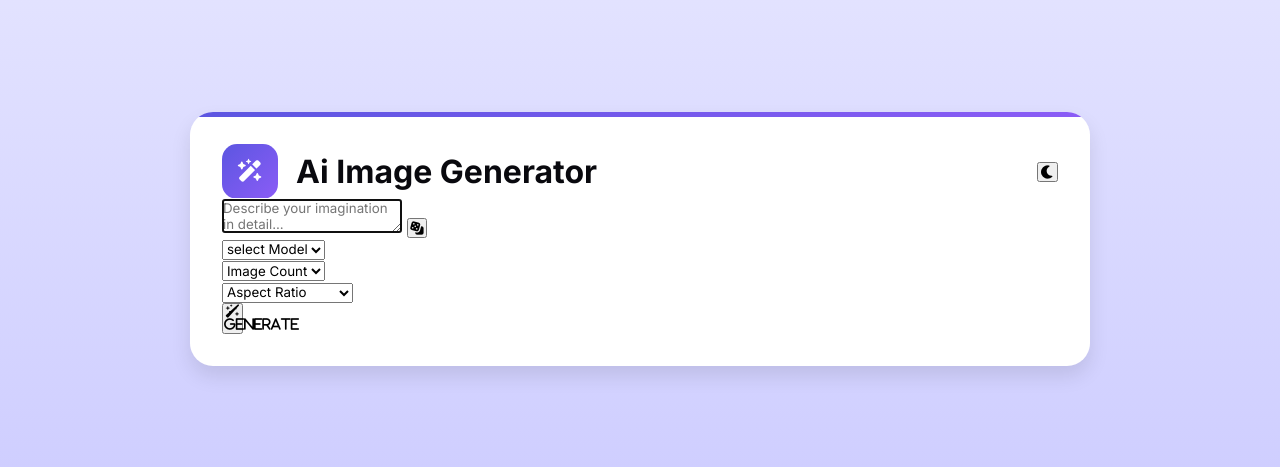
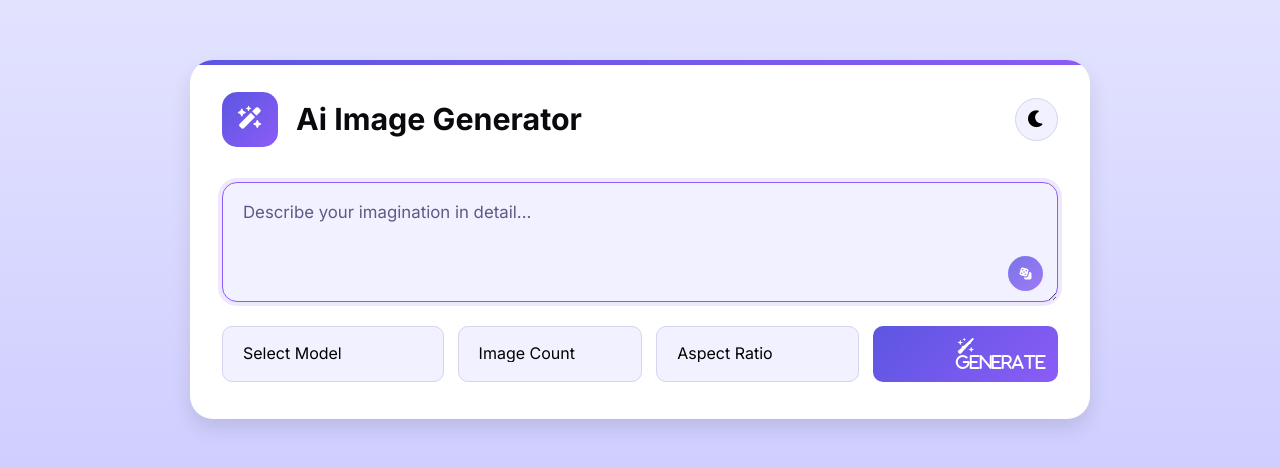
Before and after one commit to Sushan8-1/AI-IMG-generator, a plain HTML site: page index.html in a window 1280 px wide. Shown: the part 161-628 px from the top of the page. Drawn offline with Linux system fonts and the light colour scheme.

Commit message:
CSS almostt done

```diff
--- a/index.html
+++ b/index.html
@@ -27,8 +27,8 @@
 
         <div class="main-content">
             <form action="#" class="prompt-form">
-                <div class="prompt-conatainer">
-                    <textarea class="prompt-inputt" placeholder="Describe your imagination in detail..." required
+                <div class="prompt-container">
+                    <textarea class="prompt-input" placeholder="Describe your imagination in detail..." required
                         autofocus></textarea>
                         <button type="button" class="prompt-btn">
                 <i class="fa-solid fa-dice"></i>
@@ -38,7 +38,7 @@
                 <div class="prompt-actions">
                     <div class="select-wrapper">
                         <select class="custom-select" required>
-                            <option value="">select Model</option>
+                            <option value="">Select Model</option>
                             <option value="Gemini">Gemini</option>
                             <option value="ChatGPT">ChatGPT</option>
                             <option value="Claude">Claude</option>
--- a/style.css
+++ b/style.css
@@ -74,3 +74,148 @@ body {
     justify-content: center;
     background: var(--color-gradient);
 }
+
+.header .logo-wrapper h1 {
+    font-size: 1.9rem;
+    font-weight: 700;
+}
+
+.header .theme-toggle {
+    height: 43px;
+    width: 43px;
+    border-radius: 50%;
+    font-size: 1.05rem;
+    cursor: pointer;
+    display: flex;
+    align-items: center;
+    justify-content: center;
+    background: var(--color-input);
+    border: 1px solid var(--color-border);
+    transition: all 0.3 ease;
+}
+
+.header .theme-toggle:hover{
+    color: var(--color-primary);
+    transform: translateY(-2px);
+    box-shadow: 0 4px 6px -1px rgba(0, 0, 0, 0.1);
+}
+
+.main-content {
+    margin: 35px 0 5px;
+}
+
+.main-content .prompt-container {
+    width: 100%;
+    position: relative;
+    margin-bottom: 20px;
+}
+
+.prompt-container .prompt-input {
+    width: 100%;
+    resize: vertical;
+    line-height: 1.6;
+    font-size: 1.05rem;
+    min-height: 120px;
+    padding: 16px 20px;
+    border-radius: 15px;
+    color: var(--color-text);
+    background: var(--color-input);
+    border: 1px solid var(--color-border);
+    transition: all 0.3 ease;
+}
+
+.prompt-container .prompt-input::placeholder {
+    color: var(--color-placeholder);
+}
+
+.prompt-container .prompt-input:focus {
+    outline: none;
+    border-color: var(--color-accent);
+    box-shadow: 0 0 0 4px rgba(139, 92, 246, 0.15);
+}
+
+.prompt-container .prompt-btn {
+    position: absolute;
+    right: 15px;
+    bottom: 15px;
+    height: 35px;
+    width: 35px;
+    border: none;
+    color: #fff;
+    font-size: 0.75rem;
+    border-radius: 50%;
+    opacity: 0.8;
+    cursor: pointer;
+    background: var(--color-gradient);
+    transition: all 0.3s ease;
+}
+
+.prompt-container .prompt-btn:hover {
+    opacity: 1;
+    transform: translateY(-2px);
+    box-shadow: 0 4px 6px -1px rgba(0, 0, 0, 0.1);
+}
+
+.main-content .prompt-actions {
+    display: grid;
+    gap: 14px;
+    grid-template-columns: 1.2fr 1fr 1.1fr 1fr;
+}
+
+.prompt-actions .select-wrappers{
+    position: relative;
+}
+
+.prompt-actions .select-wrappers::after{
+    content: "\f078";
+    font-family: "Font Awesome 6 Free";
+    font-weight: 900;
+    position: absolute;
+    right: 20px;
+    top: 50%;
+    font-size: 0.9rem;
+    padding-left: 7px;
+    pointer-events: none;
+    background: var(--color-input);
+    color: var(--color-placeholder);
+    transform: translateY(-50%);
+}
+
+.prompt-actions :where(.custom-select, .generate-btn) {
+    cursor: pointer;
+    padding: 12px 20px;
+    font-size: 1rem;
+    border-radius: 10px;
+    background: var(--color-input);
+    border: 1px solid var(--color-border);
+    transition: all 0.3 ease;
+}
+
+.prompt-actions .custom-select {
+    width: 100%;
+    outline: none;
+    height: 100%;
+    appearance: none;
+}
+
+.prompt-actions .custom-select:is(:focus, :hover) {
+    border-color: var(--color-accent);
+    box-shadow: 0 0 0 3px rgba(139, 92, 246, 0.1);
+}
+
+.prompt-actions .generate-btn {
+    display: flex;
+    gap: 12px;
+    font-weight: 500;
+    align-items: center;
+    justify-content: center;
+    padding: 12px 25px;
+    border: none;
+    color: #fff;
+    background: var(--color-gradient);
+}
+
+.prompt-actions .generate-btn::hover {
+    transform: translateZ(-2px);
+    box-shadow: 0 4px 10px rgba(109, 40, 217, 0.3);
+}
```
